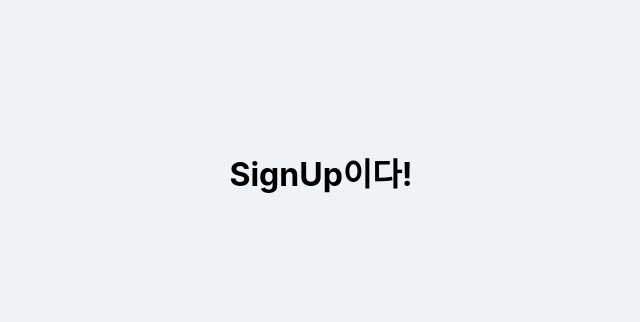
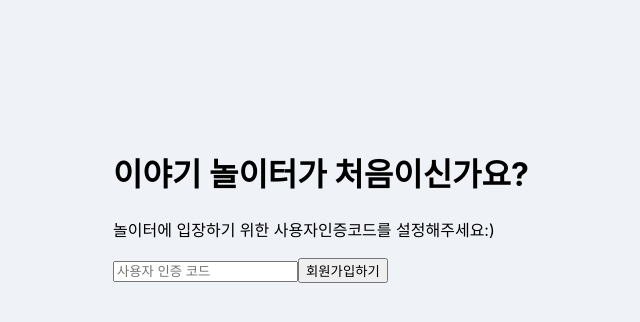
Before and after one commit to suminl22/talkative-fairy-tale-front, a React (Create React App) app: page /signUp in a window 1280 px wide. Shown: the top 322 px of the page, without its empty margins (319-959 px from the left). Built offline with nearby package versions, Linux system fonts and the light colour scheme.

Commit message:
add: SignUp page done

```diff
--- a/src/index.js
+++ b/src/index.js
@@ -4,6 +4,7 @@ import {
   createBrowserRouter,
   RouterProvider,
 } from "react-router-dom";
+
 import Login from "./routes/Login";
 import SignUp from './routes/SignUp';
 import Home from './routes/Home';
--- a/src/routes/SignUp.js
+++ b/src/routes/SignUp.js
@@ -1,8 +1,50 @@
-import React from 'react';
+import React, { useState } from 'react';
+import { useNavigate } from "react-router-dom";
 
-function SignUp(){
+const SignUp = () => {
+    // 상태 변수 정의
+    const [authCode, setAuthCode] = useState('');
+    const [error, setError] = useState('');
+    const navigate = useNavigate();
+
+    // 입력값 변경 시 처리 함수
+    const handleChange = (event) => {
+        setAuthCode(event.target.value);
+    };
+
+    // 폼 제출 시 처리 함수
+    const handleSubmit = (event) => {
+        event.preventDefault();
+        // 여기에 로그인 처리 로직 추가
+        // 영문자와 숫자로 이루어진 6자리 문자열인지 검사
+        if (/^[A-Za-z0-9]{6}$/.test(authCode) || authCode === '') {
+            alert("축하합니다! 회원가입이 완료되었습니다!");
+            setError(''); // 성공한 경우 에러 메시지를 초기화합니다.
+            navigate('/')
+        } else {
+            setError('영문자와 숫자만 사용하여 6자리를 입력해주세요.');
+            setAuthCode('');
+        }
+    };
+
     return (
-        <h1>SignUp이다!</h1>
+        <div>
+            <div className="login">
+                <h1>이야기 놀이터가 처음이신가요?</h1>
+                <span>놀이터에 입장하기 위한 사용자인증코드를 설정해주세요:)</span>
+                <form onSubmit={handleSubmit}>
+                    <input
+                        type="text"
+                        value={authCode}
+                        onChange={handleChange}
+                        placeholder="사용자 인증 코드"
+                        style={{ marginTop: '20px' }}
+                    />
+                    {error && <p style={{ color: 'red' }}>{error}</p>}
+                    <button type="submit">회원가입하기</button>
+                </form>
+            </div>
+        </div>
     );
 }
 
```
